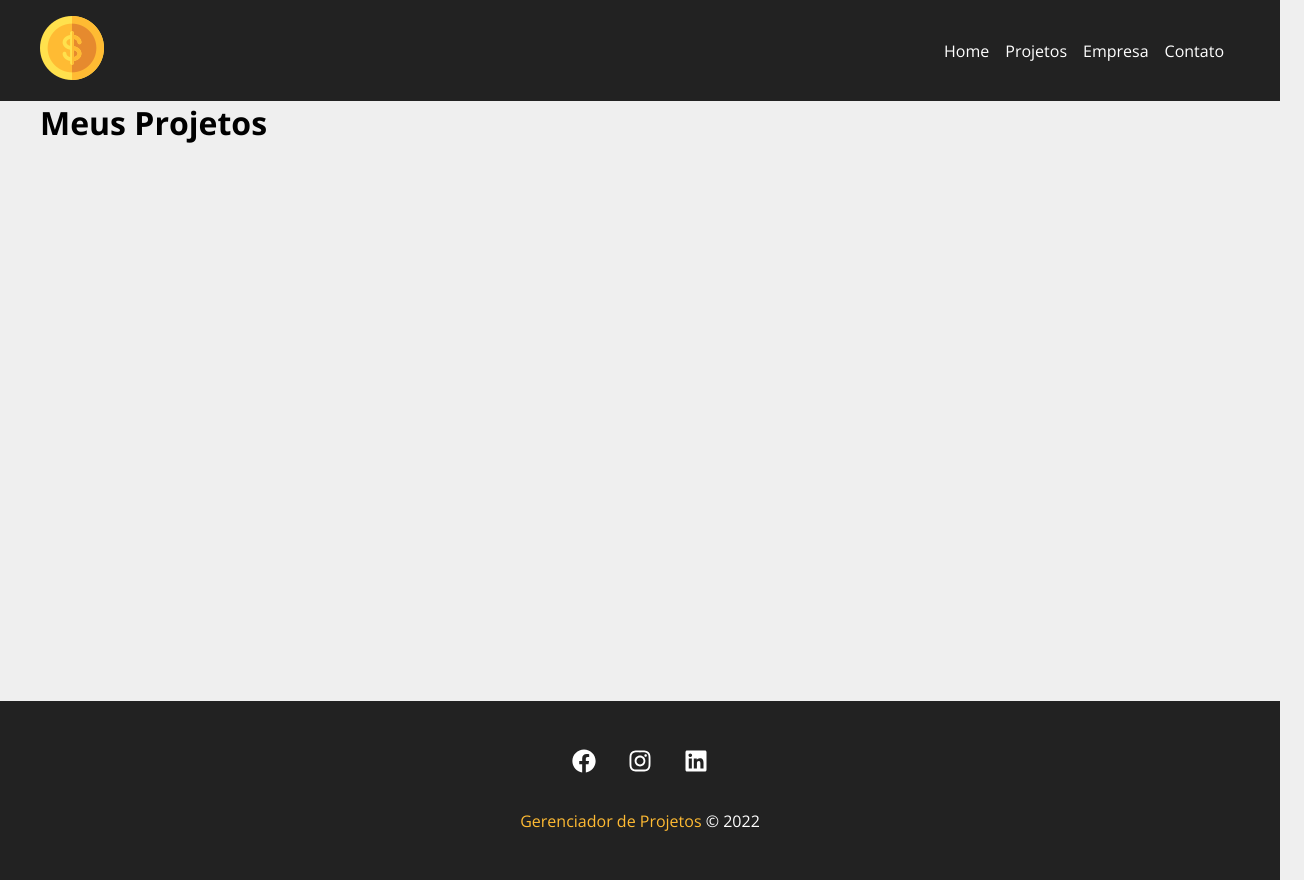
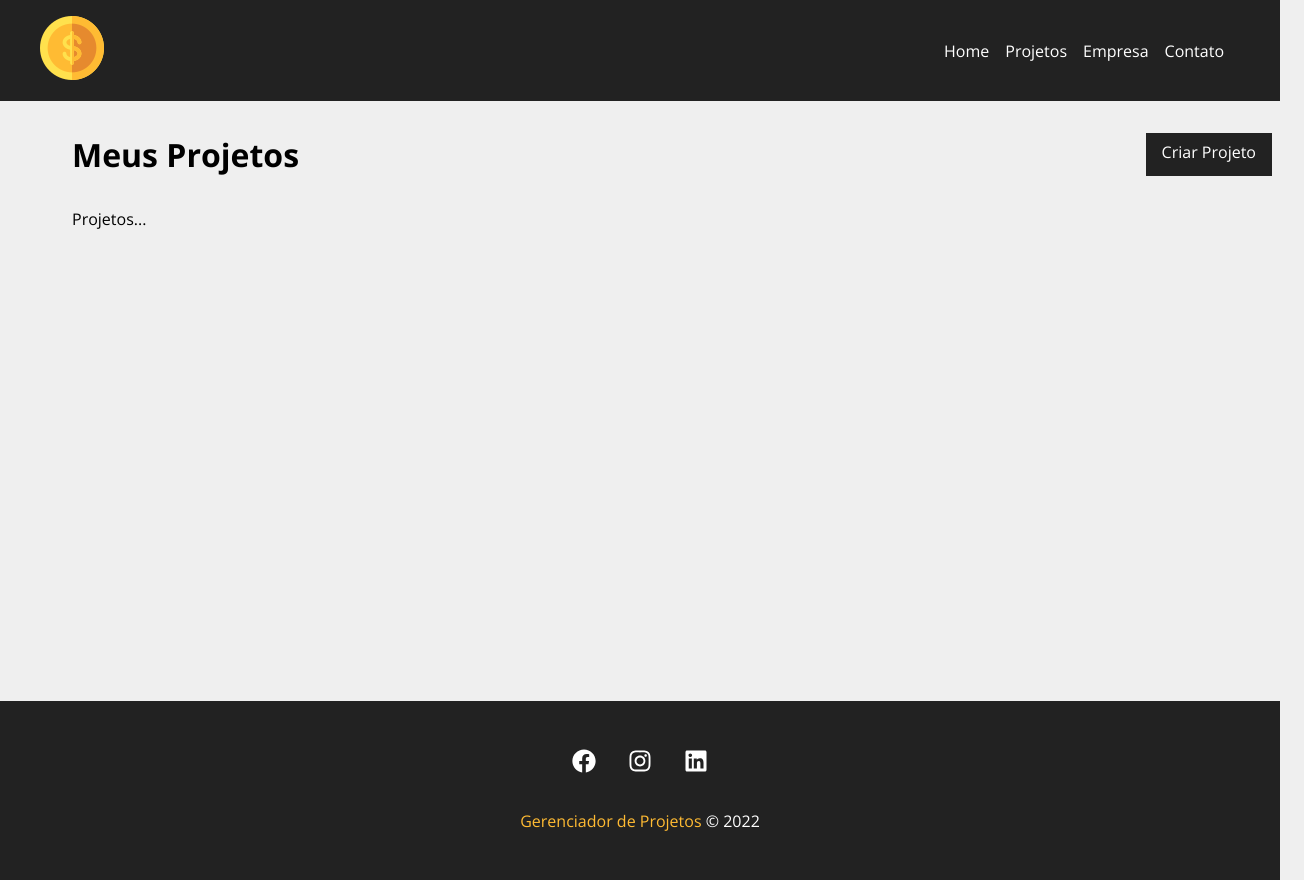
Before and after one commit to kaykiletieri/gerenciador-de-projetos, a React (Create React App) app: page /projects in a window 1280 px wide. Shown: the whole page, 1304 px wide, since content can reach past the window. Built offline with nearby package versions, Linux system fonts and the light colour scheme.

Commit message:
feat: created projects page

```diff
--- a/src/components/pages/Projects.js
+++ b/src/components/pages/Projects.js
@@ -1,6 +1,10 @@
 import { useLocation } from "react-router-dom"
 
 import Message from "../layout/Message"
+import Container from "../layout/Container"
+import LinkButton from "../layout/LinkButton"
+
+import styles from './Projects.module.css'
 
 function Projects() {
 
@@ -11,9 +15,16 @@
     }
 
     return (
-        <div>
-            <h1>Meus Projetos</h1>
+        <div className={styles.project_container}>
+            <div className={styles.title_container}>
+                <h1>Meus Projetos</h1>
+                <LinkButton to="/newproject" text="Criar Projeto" />
+            </div>
             {message && <Message type="success" msg={message} />}
+
+            <Container customClass="start">
+                <p>Projetos...</p>
+            </Container>
         </div>
     )
 }
--- /dev/null
+++ b/src/components/pages/Projects.module.css
@@ -0,0 +1,9 @@
+.project_container {
+    padding: 2em;
+}
+
+.title_container {
+    display: flex;
+    justify-content: space-between;
+    margin-bottom: 2em;
+}
```
